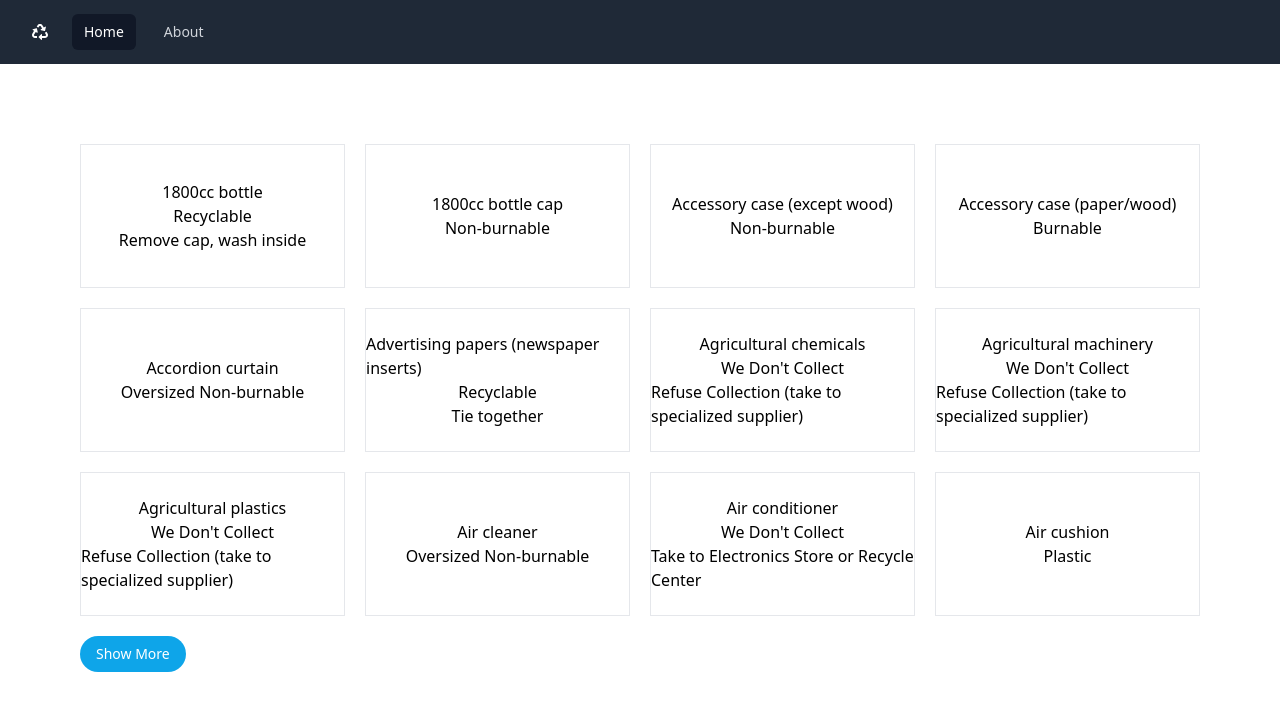
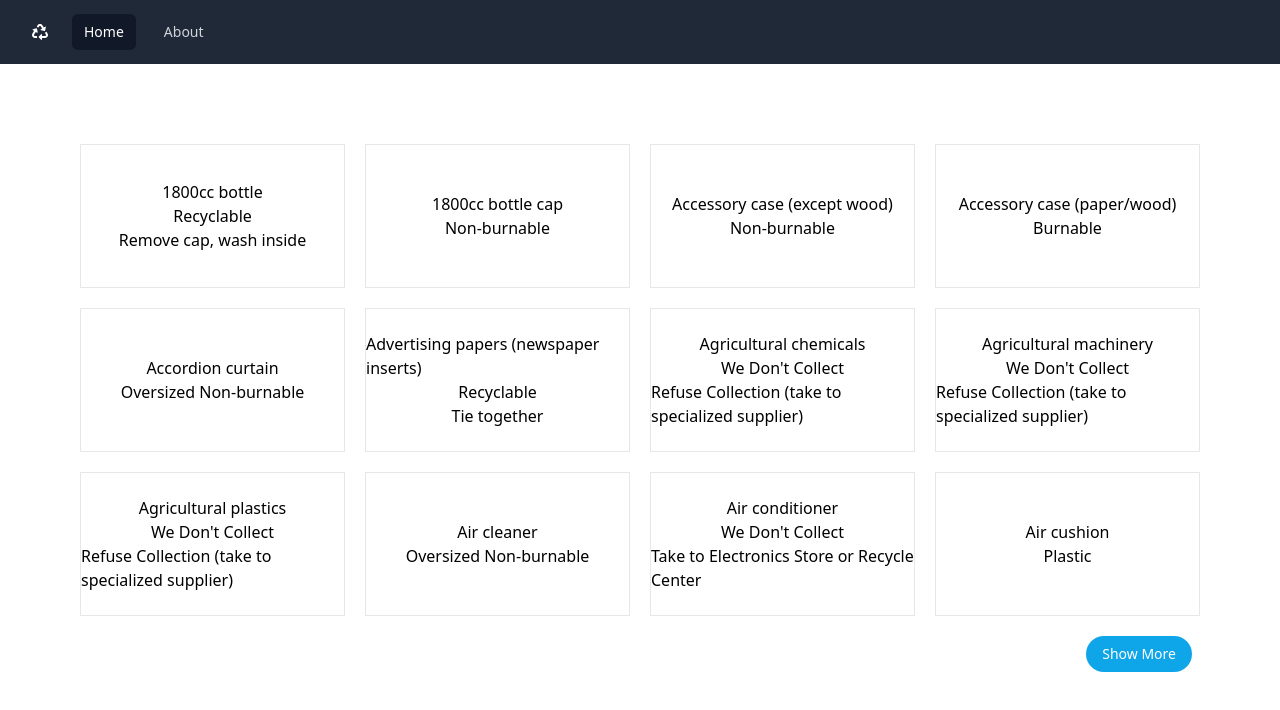
Before and after one commit to SLuo490/japan-recycle, a React (Create React App) app: page / in a window 1280 px wide. Shown: the top 710 px of the page. Built offline with nearby package versions, Linux system fonts and the light colour scheme.

Commit message:
move button to right of div

```diff
--- a/src/App.js
+++ b/src/App.js
@@ -1,7 +1,7 @@
 import Item from './components/Item';
 import Navbar from './components/Navbar';
 import data from './data';
-import { useRef, useState, useEffect } from 'react';
+import { useState, useEffect } from 'react';
 import './index.css';
 
 function App() {
@@ -36,7 +36,7 @@ function App() {
       </div>
       {/* Show more/less items with a click button */}
       {show <= 12 ? (
-        <div className='mx-20 my-5'>
+        <div className='mx-20 my-5 float-right'>
           <button
             className='mr-2 border-none border-2 bg-sky-500 rounded-full text-white px-4 py-2 text-sm font-medium'
             onClick={showMore}
@@ -45,7 +45,7 @@ function App() {
           </button>
         </div>
       ) : (
-        <div className='mx-20 my-5'>
+        <div className='mx-20 my-5 float-right'>
           <button
             className='mr-2 border-none border-2 bg-sky-500 rounded-full text-white px-4 py-2 text-sm font-medium'
             onClick={showMore}
```
